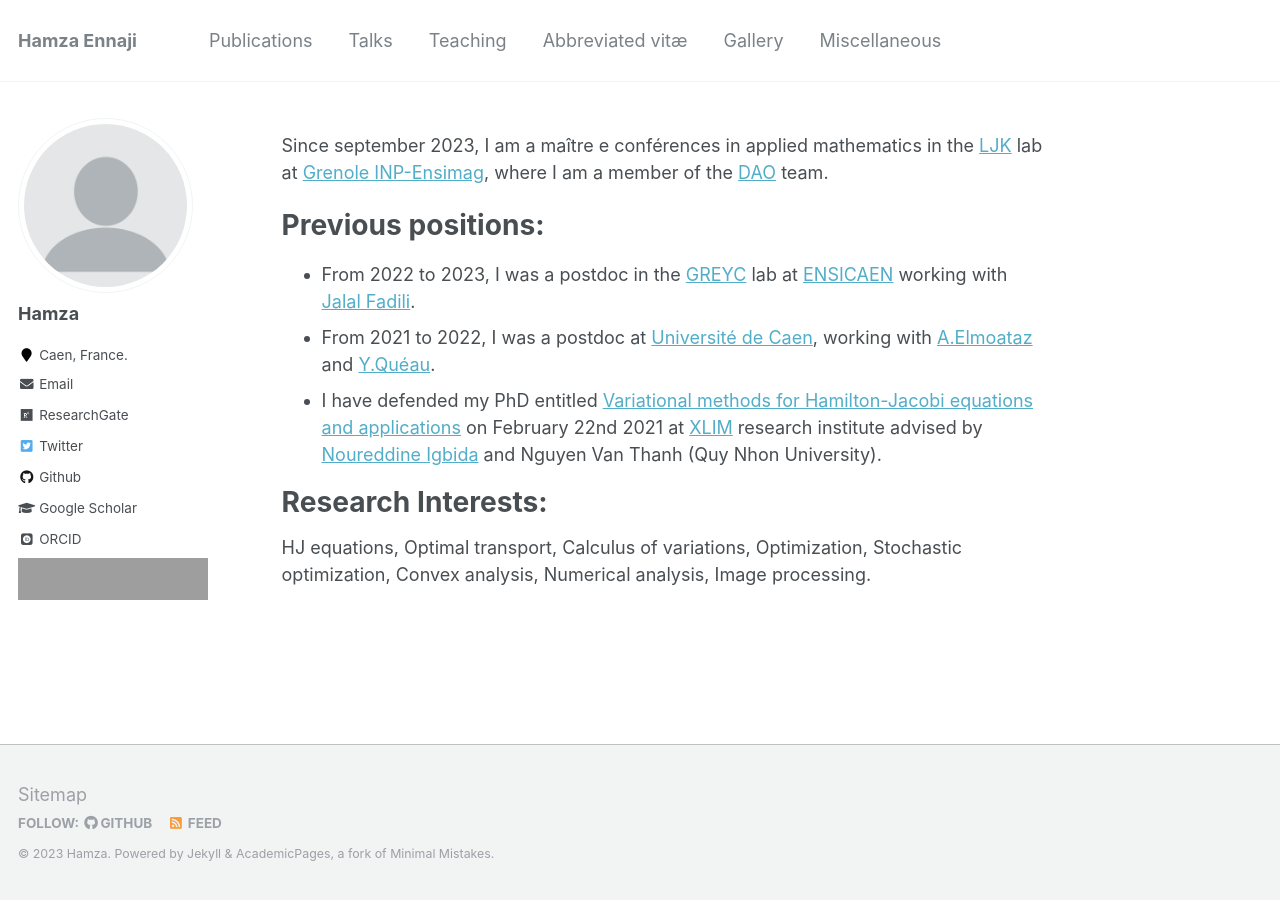
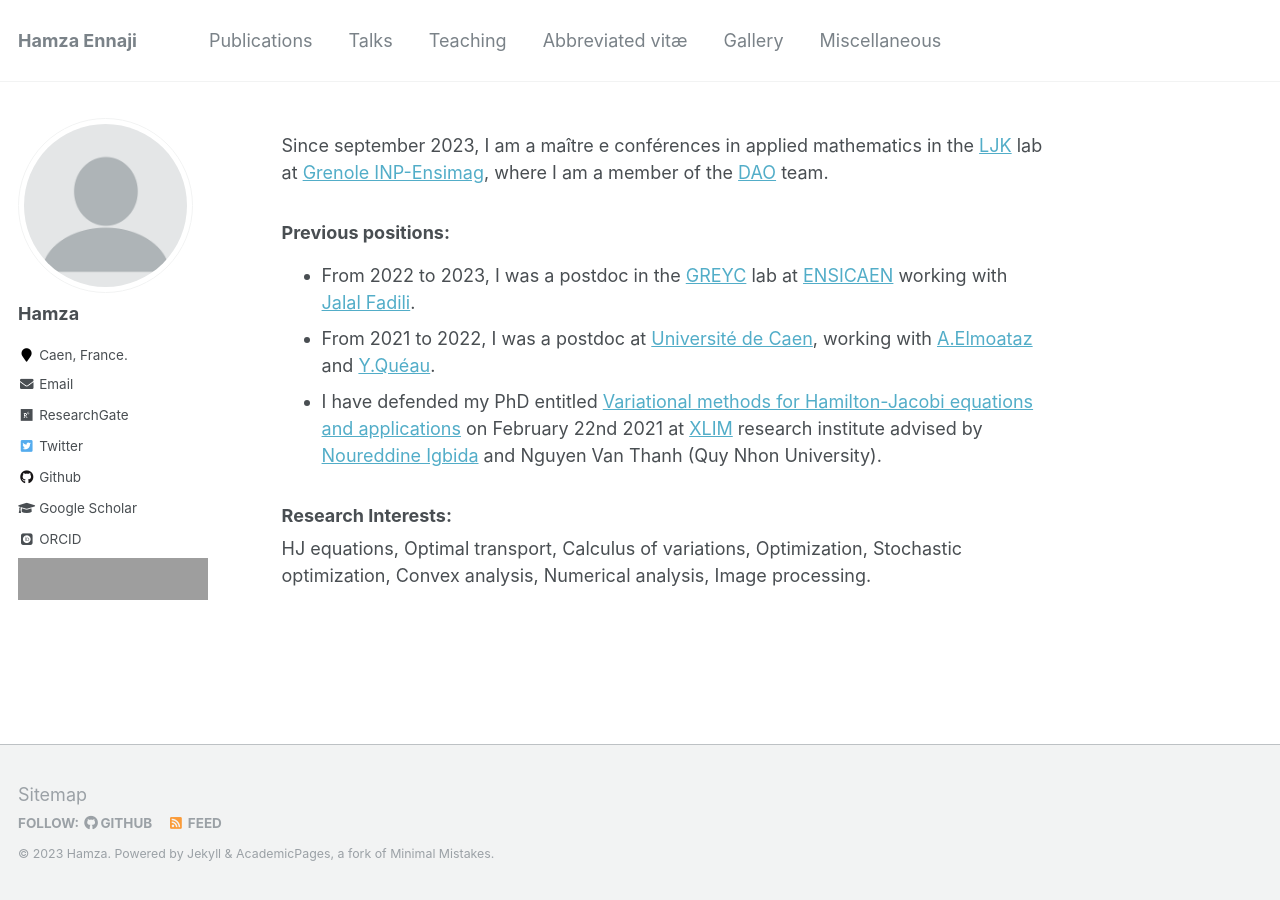
Before and after one commit to enhamza/enhamza.github.io, a Jekyll site: the page built from _pages/about.md, in a window 1280 px wide. Built offline with Jekyll 4.4.1, drawn with Linux system fonts in a browser that asks for light colours; some web fonts are replaced; grey boxes are pictures that could not be loaded.

```diff
--- a/_pages/about.md
+++ b/_pages/about.md
@@ -10,12 +10,11 @@ redirect_from:
 
 Since september 2023, I am a maître e conférences in applied mathematics in the [LJK](https://www-ljk.imag.fr) lab at [Grenole INP-Ensimag](https://ensimag.grenoble-inp.fr/), where I am a member of the [DAO](https://dao-ljk.imag.fr/) team.
 
-Previous positions:
-=================
+### Previous positions:
 * From 2022 to 2023, I was a postdoc in the [GREYC](https://www.greyc.fr/) lab at [ENSICAEN](https://www.ensicaen.fr/) working with [Jalal Fadili](https://fadili.users.greyc.fr/).
 * From 2021 to 2022, I was a postdoc at [Université de Caen](https://www.unicaen.fr/), working with [A.Elmoataz](https://elmoatazbill.users.greyc.fr/index.html) and [Y.Quéau](https://sites.google.com/view/yvainqueau).
 * I have defended my PhD entitled [Variational methods for Hamilton-Jacobi equations and applications](https://hal.archives-ouvertes.fr/tel-03161446) on February 22nd 2021 at [XLIM](https://www.xlim.fr/) research institute advised by [Noureddine Igbida](https://www.unilim.fr/pages_perso/noureddine.igbida/) and Nguyen Van Thanh (Quy Nhon University).
 
-Research Interests:
-======
+### Research Interests:
+
 HJ equations, Optimal transport, Calculus of variations, Optimization, Stochastic optimization, Convex analysis, Numerical analysis, Image processing.
```
